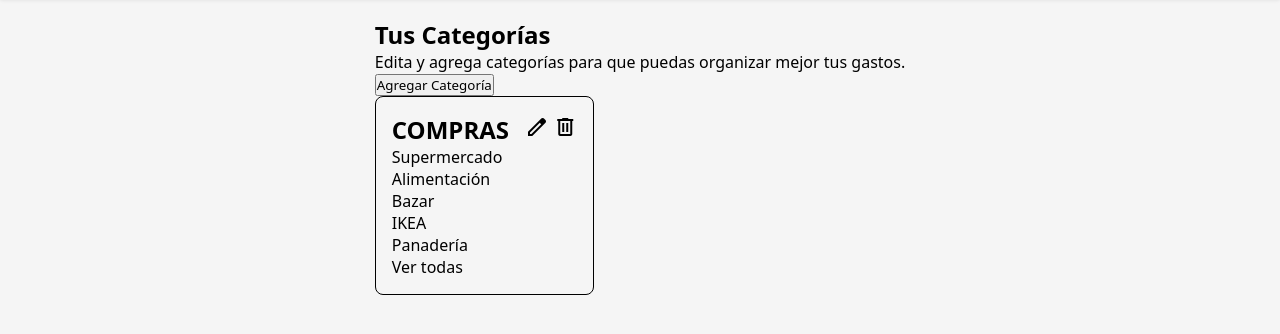
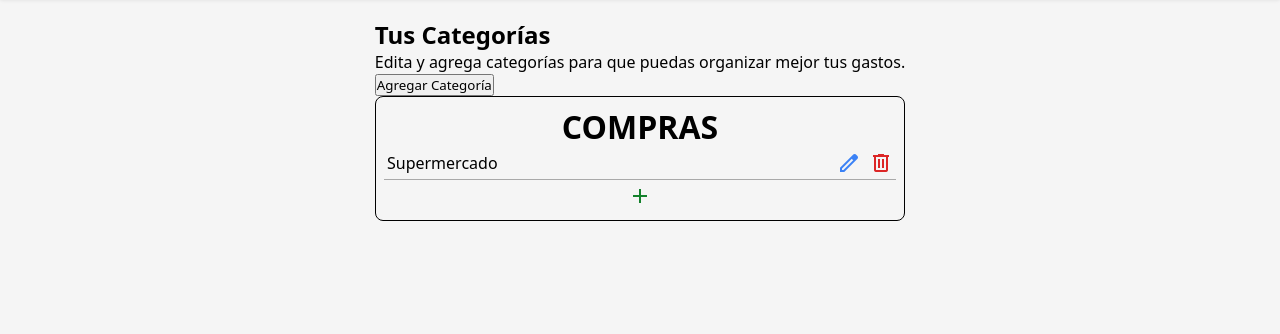
Before and after one commit to estebanmzzz/Expendio-V3, a website: page public/view/Categorias.html in a window 1280 px wide. Shown: the part 62-396 px from the top of the page. Drawn offline with nearby package versions, Linux system fonts and the light colour scheme.

Commit message:
new interns

```diff
--- a/public/view/CSS/categorias.css
+++ b/public/view/CSS/categorias.css
@@ -59,23 +59,66 @@ header {
 .categoria-card {
   border: 1px solid black;
   border-radius: 8px;
-  padding: 1rem;
+  padding: .5rem;
+  width: 100%;
 }
 
-.categoria-header{
+.categoria-card-header{
+  display: flex;
+  justify-content: center;
+  align-items: center;
+  cursor: pointer;
+}
+.categoria-name{
+  font-size: 2rem;
+}
+
+.subcategorias-container {
+  display: flex;
+  flex-direction: column;
+  flex-wrap: nowrap;
+}
+
+.subcategoria {
   display: flex;
   flex-direction: row;
   align-items: center;
-  gap: 1rem;
-}
-.categoria-name{
-  font-size: 1.5rem;
+  gap: 0.5rem;
+  padding: 0.2rem;
+  justify-content: space-between;
+  border-bottom: 1px solid darkgray;
 }
 
-.subcategorias-container {
-
+.subcategoria-name{
+  font-size: 1rem;
 }
 
-.subcategoria{
+.subcategoria-btns-container {
+  display: flex;
+  gap: 0.5rem;
+}
 
+.material-symbols-outlined {
+  font-size: 1rem;
+  cursor: pointer;
 }
+
+.edit-btn {
+  color: #3b82f6;
+}
+
+.delete-btn {
+  color: #dc2626;
+}
+
+.categoria-card-btn-container {
+  display: flex;
+  justify-content: center;
+  align-items: center;
+  padding: .25rem;
+}
+
+.add-btn {
+  font-weight: 900;
+  color: #13812b;
+}
--- a/public/view/Categorias.html
+++ b/public/view/Categorias.html
@@ -67,21 +67,25 @@
           </div>
           <div class="categorias-cards-container">
             <div class="categoria-card">
-              <div class="categoria-header">
+              <div class="categoria-card-header">
                 <h3 class="categoria-name">COMPRAS</h3>
-                <div>
-                  <span class="material-symbols-outlined"> edit </span>
-                  <span class="material-symbols-outlined"> delete </span>
+              </div>
+              <div class="subcategorias-container">
+                <div class="subcategoria">
+                  <p class="subcategoria-name">Supermercado</p>
+                  <div class="subcategoria-btns-container">
+                    <span class="material-symbols-outlined edit-btn">
+                      edit
+                    </span>
+                    <span class="material-symbols-outlined delete-btn">
+                      delete
+                    </span>
+                  </div>
                 </div>
               </div>
-              <div class="subcategorias-container">
-                <p class="subcategoria">Supermercado</p>
-                <p class="subcategoria">Alimentación</p>
-                <p class="subcategoria">Bazar</p>
-                <p class="subcategoria">IKEA</p>
-                <p class="subcategoria">Panadería</p>
+              <div class="categoria-card-btn-container">
+                <span class="material-symbols-outlined add-btn"> add </span>
               </div>
-              <div>Ver todas</div>
             </div>
           </div>
         </div>
```
Also changed, not shown: public/view/JS/categorias.js (added).
